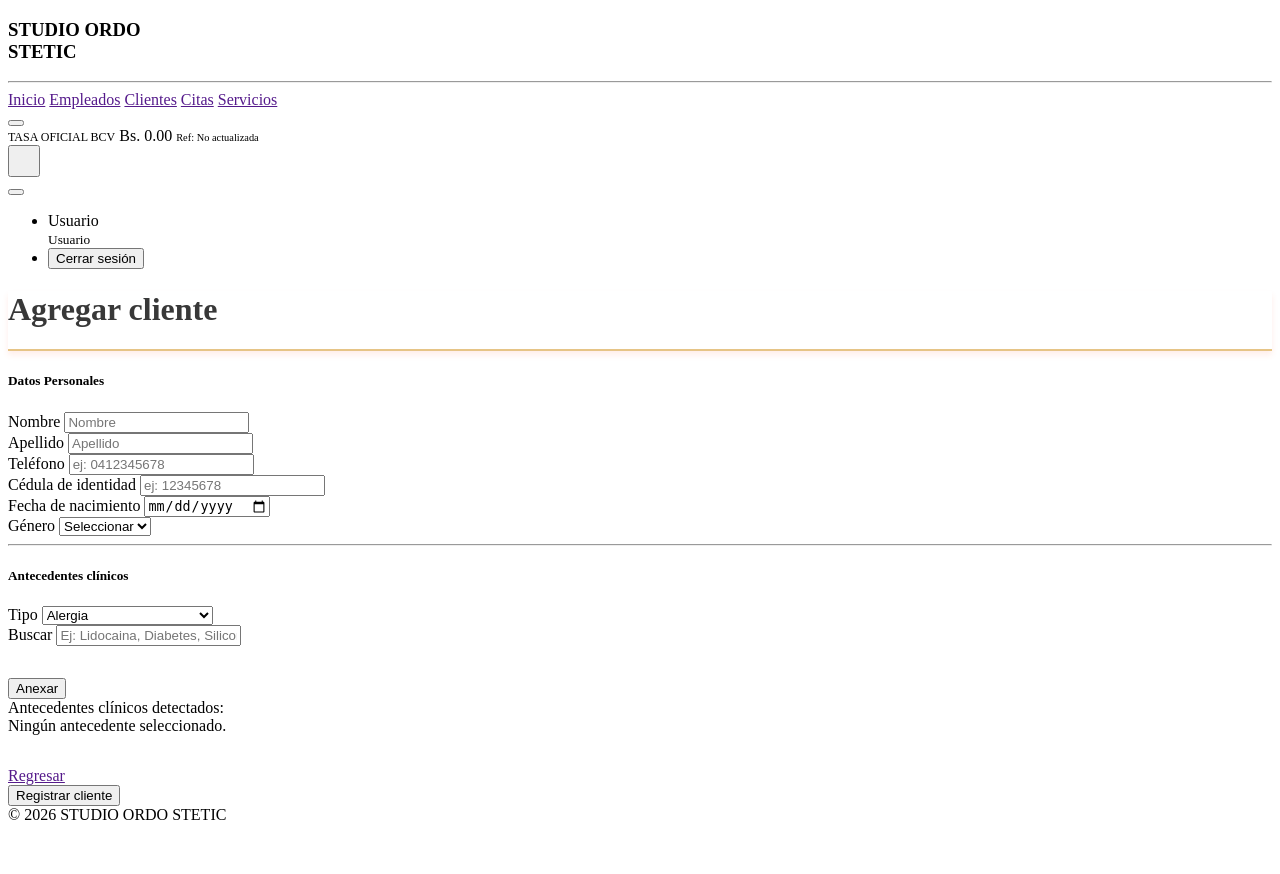
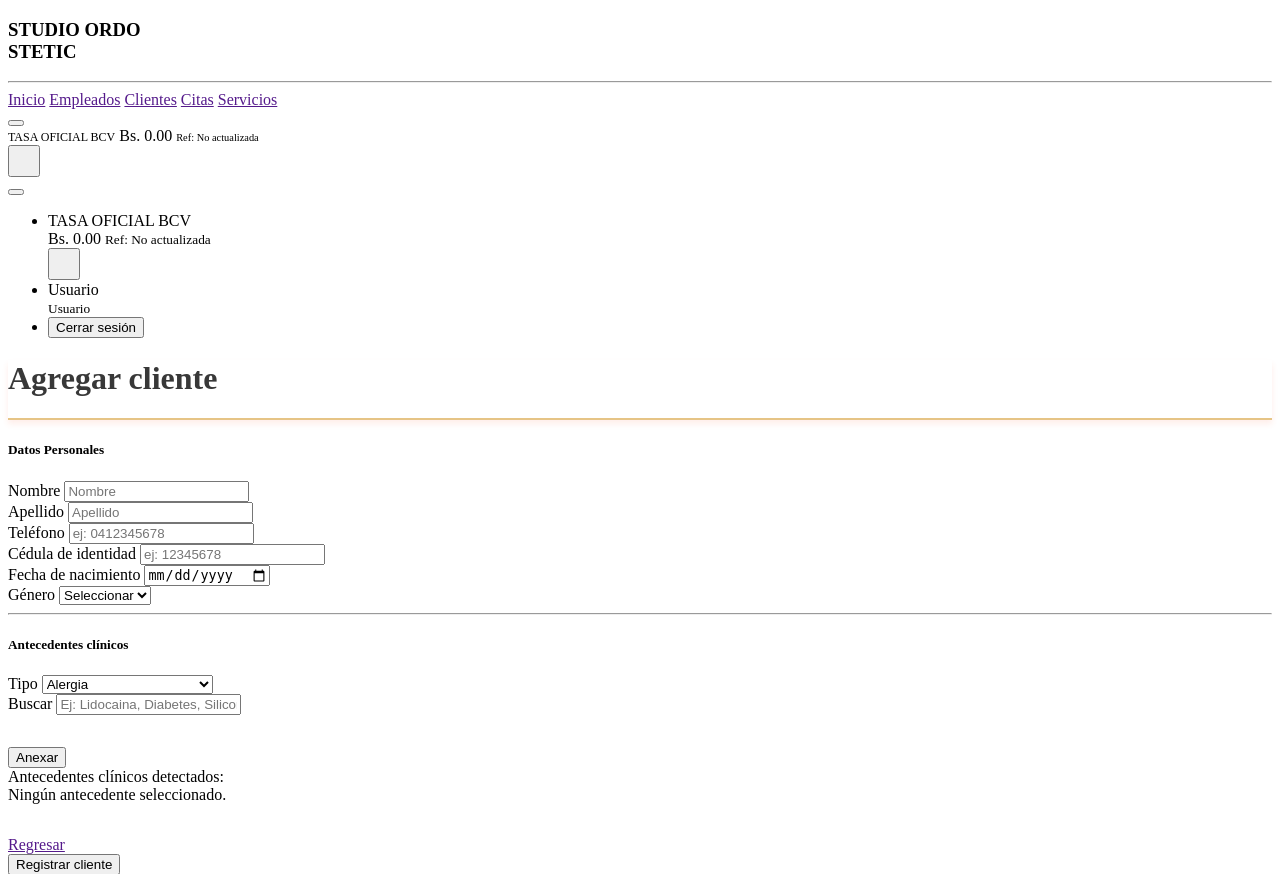
Before and after one commit to SilverSentry/systems-design-project, a PHP site: template app/views/clients/create.php in a window 1280 px wide. Shown: the part 26-900 px from the top of the page. Before the commit the page ends 846 px from the top, so only its background shows below. Run offline with PHP 8.4, Linux system fonts and the light colour scheme; the template is opened without the code that fills it, so the values that code supplies are empty.

Commit message:
Se modificó el navbar para que el botón de actualización de la tasa del BCV se muestre solo en la versión de escritorio

```diff
--- a/app/views/layouts/navbar.php
+++ b/app/views/layouts/navbar.php
@@ -43,15 +43,15 @@ if (file_exists($cacheFile)) {
 
   <div class="d-flex align-items-center gap-5">
 
-    <div class="d-flex align-items-center p-2 rounded shadow-sm text-dark" style="max-width: 280px;">
+    <div class="d-none d-md-flex align-items-center p-2 rounded shadow-sm text-dark" style="max-width: 280px;">
       <div class="me-3">
         <small class="text-muted d-block" style="font-size: 0.75rem;">TASA OFICIAL BCV</small>
         <span class="fw-bold fs-5">Bs. <span id="tasa-valor"><?php echo $savedTasa; ?></span></span>
         <small class="text-muted d-block" id="tasa-fecha" style="font-size: 0.65rem;">Ref: <?php echo $savedData; ?></small>
       </div>
 
-      <button type="button" id="btn-actualizar-tasa" class="btn btn-sm d-flex align-items-center justify-content-center btn-outline-primary rounded-circle p-2" title="Actualizar Tasa" style="width: 32px; height: 32px;">
-        <i class="bi bi-arrow-clockwise" id="icono-refresh"></i>
+      <button type="button" id="btn-actualizar-tasa" class="btn btn-sm btn-actualizar-tasa d-flex align-items-center justify-content-center btn-outline-primary rounded-circle p-2" title="Actualizar Tasa" style="width: 32px; height: 32px;">
+        <i class="bi bi-arrow-clockwise refresh-icon"></i>
       </button>
     </div>
 
@@ -68,6 +68,19 @@ if (file_exists($cacheFile)) {
       </button>
 
       <ul class="dropdown-menu dropdown-menu-end shadow border-0 p-2 mt-2">
+
+        <li class="d-md-none px-3 py-2 border-bottom">
+          <div class="d-flex align-items-start justify-content-between gap-2">
+            <div>
+              <div class="fw-semibold text-dark">TASA OFICIAL BCV</div>
+              <span class="fw-bold">Bs. <span id="tasa-valor-mobile"><?php echo $savedTasa; ?></span></span>
+              <small class="text-secondary d-block mt-1" id="tasa-fecha-mobile">Ref: <?php echo $savedData; ?></small>
+            </div>
+            <button type="button" class="btn btn-sm btn-actualizar-tasa d-flex align-items-center justify-content-center btn-outline-primary rounded-circle p-2" title="Actualizar Tasa" style="width: 32px; height: 32px;">
+              <i class="bi bi-arrow-clockwise refresh-icon"></i>
+            </button>
+          </div>
+        </li>
 
         <li class="px-3 py-2 border-bottom">
           <div class="fw-semibold text-dark"><?= htmlspecialchars($userName) ?></div>
```
Also changed, not shown: assets/js/app.js (+50 -17 lines).
